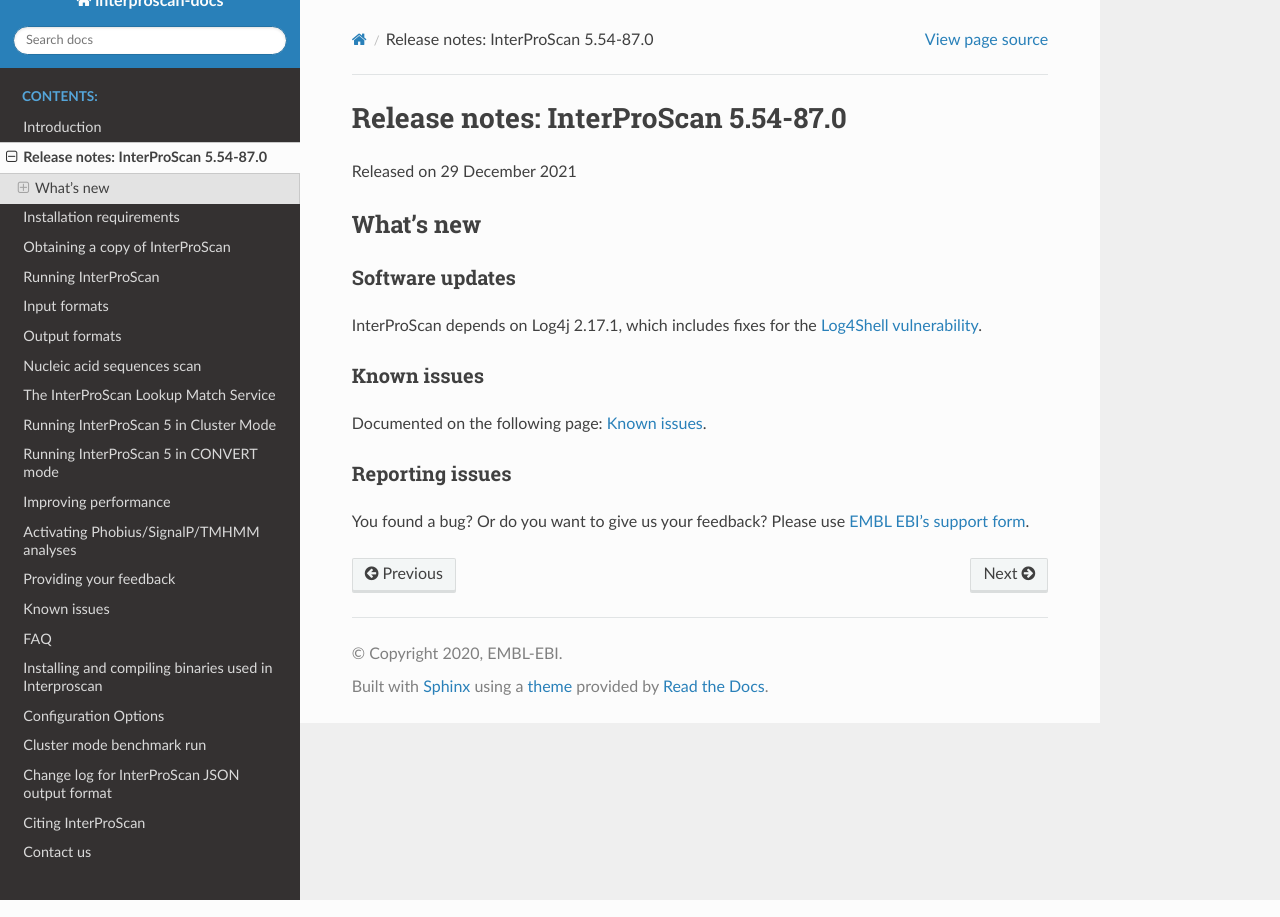
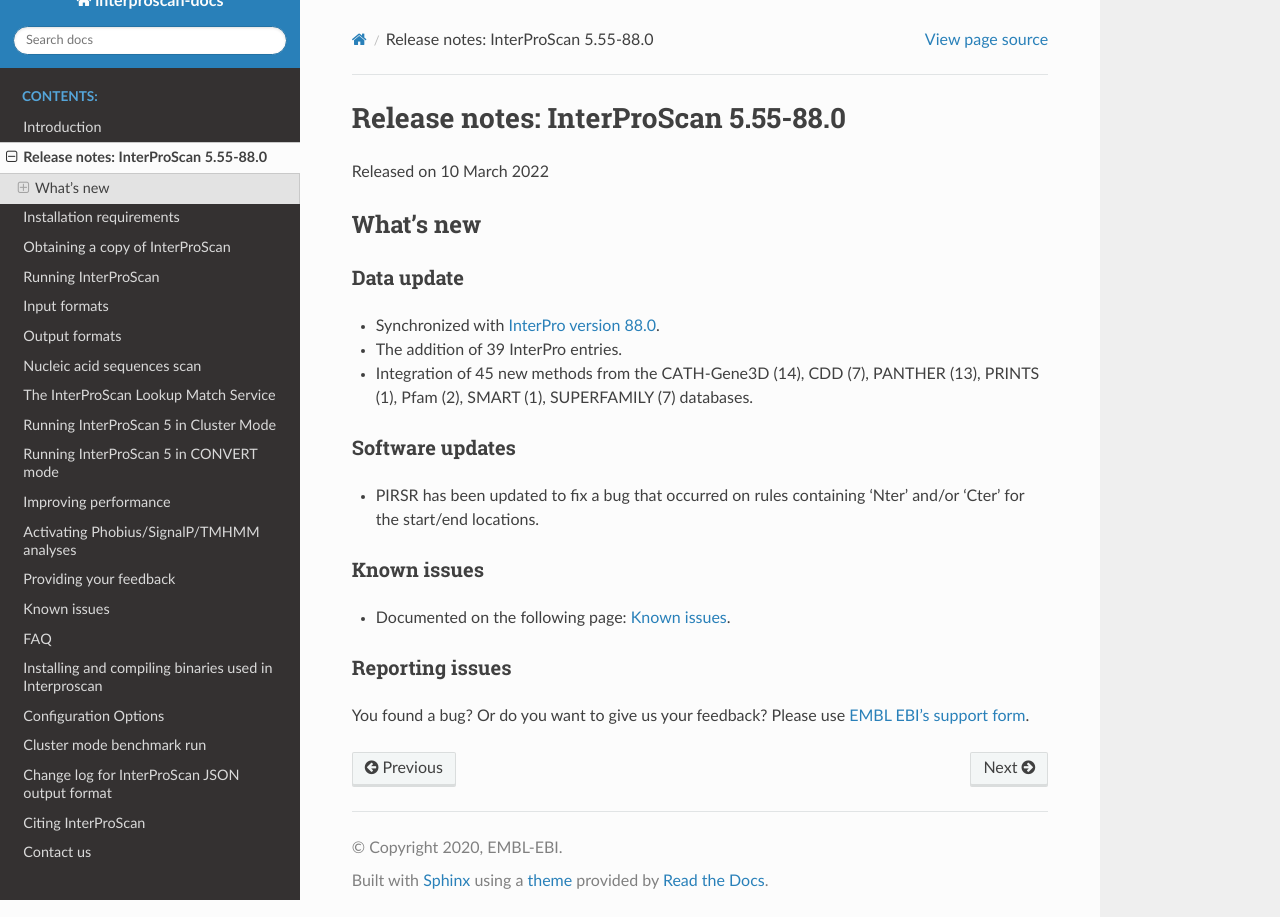
Before and after one commit to ebi-pf-team/interproscan-docs, a Sphinx documentation site: the page built from docs/ReleaseNotes.rst, in a window 1280 px wide. Built offline with Sphinx 7.4.7 and the Read the Docs theme 2.0.0, drawn with Linux system fonts in a browser that asks for light colours.

Commit message:
updated for release 5.55-88.0

```diff
--- a/docs/KnownIssues.rst
+++ b/docs/KnownIssues.rst
@@ -40,11 +40,10 @@
 
 These steps should update the Coils binary.
 
-3. PIRSR errors
+3. HMMER errors
 ~~~~~~~~~~~~~~~~
 
-Some PIRSR rules contain 'Nter' and/or 'Cter' for the start/end locations and InterProScan fails for sequences that hit those site rules.
-If residue annotation is not required it can be disabled by using the "-dra" command line option in InterProScan.
+The HMM libraries provided by some member databases (SUPERFAMILY and SFLD) are not compatible with newer HMMER versions and an error will occur when those libraries are being indexed by hmmpress version greater than '3.1b1'. To avoid this issue we recommend using the HMMER binaries bundled with interproscan.
 
 
 If you encounter errors not listed above,
--- a/docs/ReleaseNotes.rst
+++ b/docs/ReleaseNotes.rst
@@ -1,20 +1,28 @@
-Release notes: InterProScan 5.54-87.0
+Release notes: InterProScan 5.55-88.0
 =====================================
 
-Released on 29 December 2021
+Released on 10 March 2022
 
 What’s new
 ~~~~~~~~~~
 
+Data update
+^^^^^^^^^^^
+
+-  Synchronized with `InterPro version 88.0 <http://www.ebi.ac.uk/interpro/release_notes>`__.
+-  The addition of 39 InterPro entries.
+-  Integration of 45 new methods from the CATH-Gene3D (14), CDD (7), PANTHER (13), PRINTS (1), Pfam (2), SMART (1), SUPERFAMILY (7) databases.
+
+
 Software updates
 ^^^^^^^^^^^^^^^^
 
-InterProScan depends on Log4j 2.17.1, which includes fixes for the `Log4Shell vulnerability <https://en.wikipedia.org/wiki/Log4Shell>`__.
+-  PIRSR has been updated to fix a bug that occurred on rules containing 'Nter' and/or 'Cter' for the start/end locations.
 
 Known issues
 ^^^^^^^^^^^^
 
-Documented on the following  page: :ref:`Known issues`.
+-  Documented on the following  page: :ref:`Known issues`.
 
 Reporting issues
 ^^^^^^^^^^^^^^^^
```
Also changed, not shown: docs/HowToDownload.rst (+7 -7 lines), docs/LocalLookupService.rst (+15 -15 lines).
